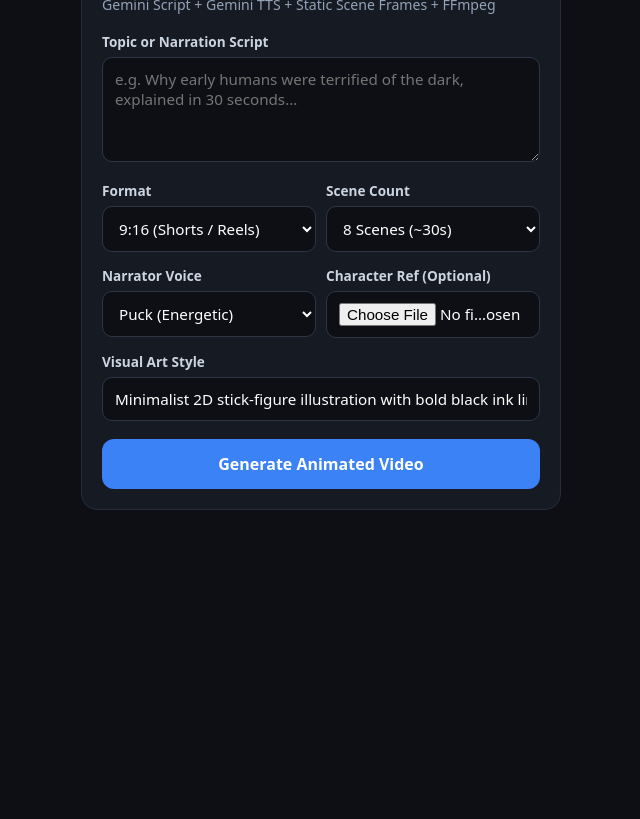
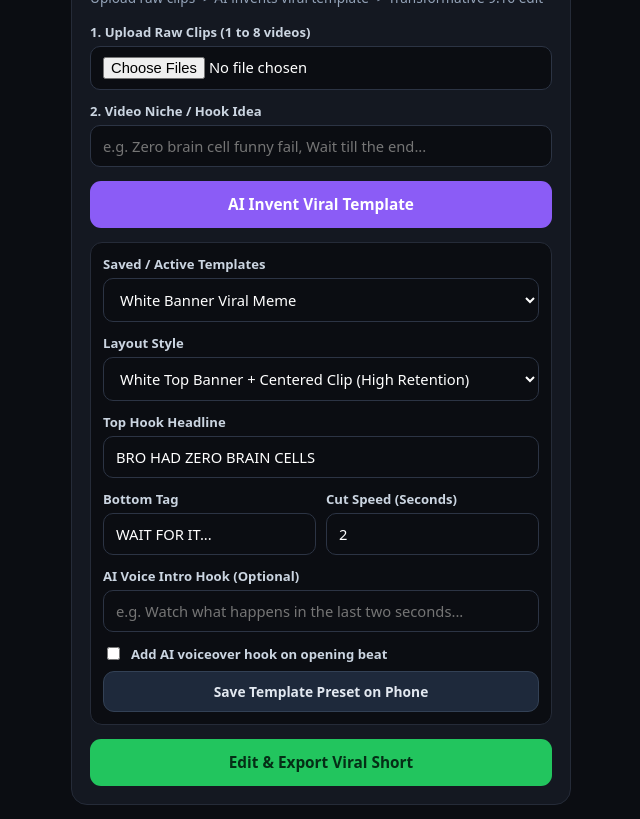
Before and after one commit to jaatgodara239-cpu/AiSceneEditor, a website: page public/index.html in a window 1280 px wide. Shown: the part 77-896 px from the top of the page, without its empty margins (319-959 px from the left). Before the commit the page ends 800 px from the top, so only its background shows below. Drawn offline with Linux system fonts and the light colour scheme.

Commit message:
Update index.html

```diff
--- a/public/index.html
+++ b/public/index.html
@@ -3,112 +3,206 @@
 <head>
   <meta charset="UTF-8" />
   <meta name="viewport" content="width=device-width, initial-scale=1.0" />
-  <title>AI Animation Studio</title>
+  <title>Viral Shorts Template Studio</title>
   <style>
     * { box-sizing: border-box; font-family: system-ui, -apple-system, sans-serif; }
-    body {
-      margin: 0; padding: 16px;
-      background: #0d0f14; color: #f1f5f9;
-      display: flex; justify-content: center;
+    body { margin: 0; padding: 14px; background: #0b0d12; color: #f8fafc; display: flex; justify-content: center; }
+    .card { width: 100%; max-width: 500px; background: #141821; border: 1px solid #252b38; border-radius: 16px; padding: 18px; }
+    h1 { font-size: 1.3rem; margin: 0 0 4px; }
+    p.sub { color: #94a3b8; font-size: 0.85rem; margin: 0 0 16px; }
+    label { display: block; font-size: 0.82rem; font-weight: 600; margin: 12px 0 5px; color: #cbd5e1; }
+    input, select, textarea {
+      width: 100%; padding: 10px 12px; border-radius: 10px;
+      border: 1px solid #2c3444; background: #0b0d12; color: #fff; font-size: 0.92rem;
     }
-    .card {
-      width: 100%; max-width: 480px;
-      background: #161a23; border: 1px solid #262c3a;
-      border-radius: 16px; padding: 20px;
+    .row { display: grid; grid-template-columns: 1fr 1fr; gap: 10px; }
+    .btn {
+      width: 100%; margin-top: 14px; padding: 13px; border: none; border-radius: 11px;
+      font-size: 0.96rem; font-weight: 700; cursor: pointer;
     }
-    h1 { font-size: 1.35rem; margin: 0 0 6px; }
-    p.sub { color: #94a3b8; font-size: 0.88rem; margin: 0 0 18px; }
-    label { display: block; font-size: 0.85rem; font-weight: 600; margin: 14px 0 6px; color: #cbd5e1; }
-    textarea, input, select {
-      width: 100%; padding: 11px 12px; border-radius: 10px;
-      border: 1px solid #2e3646; background: #0d0f14; color: #fff;
-      font-size: 0.95rem;
-    }
-    textarea { min-height: 105px; resize: vertical; }
-    .row { display: grid; grid-template-columns: 1fr 1fr; gap: 10px; }
-    button {
-      width: 100%; margin-top: 18px; padding: 14px;
-      border: none; border-radius: 12px;
-      background: #3b82f6; color: #fff;
-      font-size: 1rem; font-weight: 700; cursor: pointer;
-    }
-    button:disabled { opacity: 0.55; cursor: not-allowed; }
-    .status-box {
-      margin-top: 18px; padding: 14px; border-radius: 12px;
-      background: #0d0f14; border: 1px solid #262c3a; display: none;
-    }
-    .bar-bg { height: 8px; background: #262c3a; border-radius: 99px; overflow: hidden; margin: 10px 0; }
-    .bar-fill { height: 100%; width: 0%; background: #22c55e; transition: width 0.4s; }
-    video { width: 100%; border-radius: 10px; margin-top: 12px; background: #000; }
-    a.dl-btn {
-      display: block; text-align: center; margin-top: 10px; padding: 12px;
-      background: #22c55e; color: #052e16; font-weight: 700;
-      border-radius: 10px; text-decoration: none;
-    }
+    .btn-ai { background: #8b5cf6; color: #fff; }
+    .btn-save { background: #1e293b; color: #e2e8f0; border: 1px solid #334155; margin-top: 8px; padding: 10px; font-size: 0.86rem; }
+    .btn-render { background: #22c55e; color: #052e16; }
+    .btn:disabled { opacity: 0.5; cursor: not-allowed; }
+    .box { margin-top: 14px; padding: 12px; border-radius: 12px; background: #0b0d12; border: 1px solid #252b38; }
+    .bar-bg { height: 8px; background: #252b38; border-radius: 99px; overflow: hidden; margin: 8px 0; }
+    .bar-fill { height: 100%; width: 0%; background: #22c55e; transition: width 0.3s; }
+    video { width: 100%; border-radius: 10px; margin-top: 10px; background: #000; }
+    a.dl { display: block; text-align: center; margin-top: 10px; padding: 12px; background: #3b82f6; color: #fff; font-weight: 700; border-radius: 10px; text-decoration: none; }
+    .check-row { display: flex; align-items: center; gap: 8px; margin-top: 12px; font-size: 0.88rem; }
+    .check-row input { width: auto; }
   </style>
 </head>
 <body>
   <div class="card">
-    <h1>AI Scene Animator</h1>
-    <p class="sub">Gemini Script + Gemini TTS + Static Scene Frames + FFmpeg</p>
+    <h1>Viral Shorts Template Studio</h1>
+    <p class="sub">Upload raw clips -> AI invents viral template -> Transformative 9:16 edit</p>
 
-    <label>Topic or Narration Script</label>
-    <textarea id="topic" placeholder="e.g. Why early humans were terrified of the dark, explained in 30 seconds..."></textarea>
+    <label>1. Upload Raw Clips (1 to 8 videos)</label>
+    <input type="file" id="clips" accept="video/*" multiple />
+
+    <label>2. Video Niche / Hook Idea</label>
+    <input id="niche" placeholder="e.g. Zero brain cell funny fail, Wait till the end..." />
+
+    <button class="btn btn-ai" id="inventBtn" onclick="inventTemplate()">AI Invent Viral Template</button>
+
+    <div class="box">
+      <label style="margin-top:0;">Saved / Active Templates</label>
+      <select id="savedSelect" onchange="loadSavedTemplate()"></select>
+
+      <label>Layout Style</label>
+      <select id="layout">
+        <option value="banner_top_white">White Top Banner + Centered Clip (High Retention)</option>
+        <option value="banner_dark_cinema">Dark Cinema Top/Bottom Banner</option>
+        <option value="split_zoom_focus">Split Screen (Full Clip + Zoomed Action)</option>
+        <option value="full_punch_cuts">Full Screen 9:16 + Dynamic Zoom Cuts</option>
+      </select>
+
+      <label>Top Hook Headline</label>
+      <input id="topHookText" value="BRO HAD ZERO BRAIN CELLS" />
 
       <div class="row">
         <div>
-        <label>Format</label>
-        <select id="aspectRatio">
-          <option value="9:16" selected>9:16 (Shorts / Reels)</option>
-          <option value="16:9">16:9 (YouTube Video)</option>
-        </select>
+          <label>Bottom Tag</label>
+          <input id="bottomTagText" value="WAIT FOR IT..." />
         </div>
         <div>
-        <label>Scene Count</label>
-        <select id="sceneCount">
-          <option value="5">5 Scenes (~20s)</option>
-          <option value="8" selected>8 Scenes (~30s)</option>
-          <option value="12">12 Scenes (~45s)</option>
-          <option value="16">16 Scenes (~60s)</option>
-        </select>
+          <label>Cut Speed (Seconds)</label>
+          <input id="cutDurationSec" type="number" step="0.2" min="1.2" max="5" value="2.0" />
         </div>
       </div>
 
-    <div class="row">
-      <div>
-        <label>Narrator Voice</label>
-        <select id="voice">
-          <option value="Puck" selected>Puck (Energetic)</option>
-          <option value="Charon">Charon (Deep / Dramatic)</option>
-          <option value="Fenrir">Fenrir (Bold / Intense)</option>
-          <option value="Kore">Kore (Clear / Calm)</option>
-          <option value="Aoede">Aoede (Warm)</option>
-        </select>
-      </div>
-      <div>
-        <label>Character Ref (Optional)</label>
-        <input type="file" id="characterRef" accept="image/*" />
-      </div>
+      <label>AI Voice Intro Hook (Optional)</label>
+      <input id="voiceHookLine" placeholder="e.g. Watch what happens in the last two seconds..." />
+
+      <div class="check-row">
+        <input type="checkbox" id="useVoiceHook" />
+        <label for="useVoiceHook" style="margin:0;">Add AI voiceover hook on opening beat</label>
       </div>
 
-    <label>Visual Art Style</label>
-    <input id="visualStyle" value="Minimalist 2D stick-figure illustration with bold black ink lines, clean off-white background, dramatic lighting" />
+      <button class="btn btn-save" onclick="saveCurrentTemplate()">Save Template Preset on Phone</button>
+    </div>
 
-    <button id="genBtn" onclick="startGeneration()">Generate Animated Video</button>
+    <button class="btn btn-render" id="renderBtn" onclick="renderShort()">Edit & Export Viral Short</button>
 
-    <div class="status-box" id="statusBox">
-      <div id="statusText" style="font-size:0.9rem; font-weight:600;">Initializing...</div>
+    <div class="box" id="statusBox" style="display:none;">
+      <div id="statusText" style="font-size:0.88rem; font-weight:600;">Starting...</div>
       <div class="bar-bg"><div class="bar-fill" id="barFill"></div></div>
       <div id="resultArea"></div>
     </div>
   </div>
 
   <script>
-    async function startGeneration() {
-      const topic = document.getElementById("topic").value.trim();
-      if (!topic) return alert("Enter a topic or script first.");
+    const DEFAULT_TEMPLATES = [
+      {
+        templateName: "White Banner Viral Meme",
+        layout: "banner_top_white",
+        topHookText: "BRO HAD ZERO BRAIN CELLS",
+        bottomTagText: "WAIT FOR IT...",
+        cutDurationSec: 2.0,
+        zoomSpeed: 0.08,
+        contrastBoost: 1.06,
+        saturationBoost: 1.14,
+        voiceHookLine: "",
+        beatSfx: ["whoosh", "impact", "none", "riser"]
+      },
+      {
+        templateName: "Dark Twist Split-Focus",
+        layout: "split_zoom_focus",
+        topHookText: "99% MISS WHAT HAPPENS HERE",
+        bottomTagText: "LOOK AT THE BOTTOM",
+        cutDurationSec: 2.4,
+        zoomSpeed: 0.08,
+        contrastBoost: 1.08,
+        saturationBoost: 1.1,
+        voiceHookLine: "Look closely at the bottom screen before it happens.",
+        beatSfx: ["riser", "impact", "whoosh"]
+      }
+    ];
 
-      const btn = document.getElementById("genBtn");
+    function getTemplates() {
+      const saved = JSON.parse(localStorage.getItem("viral_shorts_templates") || "null");
+      return Array.isArray(saved) && saved.length ? saved : DEFAULT_TEMPLATES;
+    }
+
+    function refreshTemplateDropdown(selectIndex = 0) {
+      const list = getTemplates();
+      const sel = document.getElementById("savedSelect");
+      sel.innerHTML = list.map((t, idx) => `<option value="${idx}">${t.templateName}</option>`).join("");
+      sel.value = String(selectIndex);
+      applyTemplateToForm(list[selectIndex]);
+    }
+
+    function applyTemplateToForm(t) {
+      if (!t) return;
+      document.getElementById("layout").value = t.layout || "banner_top_white";
+      document.getElementById("topHookText").value = t.topHookText || "";
+      document.getElementById("bottomTagText").value = t.bottomTagText || "";
+      document.getElementById("cutDurationSec").value = t.cutDurationSec || 2.0;
+      document.getElementById("voiceHookLine").value = t.voiceHookLine || "";
+    }
+
+    function loadSavedTemplate() {
+      const idx = parseInt(document.getElementById("savedSelect").value, 10) || 0;
+      applyTemplateToForm(getTemplates()[idx]);
+    }
+
+    function readFormTemplate(nameOverride) {
+      return {
+        templateName: nameOverride || document.getElementById("topHookText").value.slice(0, 26) || "Custom Template",
+        layout: document.getElementById("layout").value,
+        topHookText: document.getElementById("topHookText").value,
+        bottomTagText: document.getElementById("bottomTagText").value,
+        cutDurationSec: parseFloat(document.getElementById("cutDurationSec").value) || 2.0,
+        contrastBoost: 1.06,
+        saturationBoost: 1.12,
+        voiceHookLine: document.getElementById("voiceHookLine").value,
+        beatSfx: ["whoosh", "impact", "none", "riser"]
+      };
+    }
+
+    function saveCurrentTemplate() {
+      const name = prompt("Name this template preset:", document.getElementById("topHookText").value.slice(0, 24));
+      if (!name) return;
+      const list = getTemplates();
+      list.unshift(readFormTemplate(name));
+      localStorage.setItem("viral_shorts_templates", JSON.stringify(list));
+      refreshTemplateDropdown(0);
+    }
+
+    async function inventTemplate() {
+      const btn = document.getElementById("inventBtn");
+      btn.disabled = true;
+      btn.textContent = "AI Designing Viral Template...";
+      try {
+        const res = await fetch("/api/invent-template", {
+          method: "POST",
+          headers: { "Content-Type": "application/json" },
+          body: JSON.stringify({
+            niche: document.getElementById("niche").value,
+            clipCount: document.getElementById("clips").files.length || 2
+          })
+        });
+        const data = await res.json();
+        if (!res.ok) throw new Error(data.error || "Failed to invent template");
+
+        const list = getTemplates();
+        list.unshift(data.template);
+        localStorage.setItem("viral_shorts_templates", JSON.stringify(list));
+        refreshTemplateDropdown(0);
+      } catch (e) {
+        alert("Template AI error: " + e.message);
+      } finally {
+        btn.disabled = false;
+        btn.textContent = "AI Invent Viral Template";
+      }
+    }
+
+    async function renderShort() {
+      const files = document.getElementById("clips").files;
+      if (!files.length) return alert("Select at least 1 raw video clip first.");
+
+      const btn = document.getElementById("renderBtn");
       const statusBox = document.getElementById("statusBox");
       const statusText = document.getElementById("statusText");
       const barFill = document.getElementById("barFill");
@@ -117,28 +211,22 @@
       btn.disabled = true;
       statusBox.style.display = "block";
       resultArea.innerHTML = "";
-      barFill.style.width = "3%";
-      statusText.textContent = "Uploading & starting pipeline...";
+      barFill.style.width = "4%";
+      statusText.textContent = "Uploading raw clips...";
 
       const form = new FormData();
-      form.append("topic", topic);
-      form.append("aspectRatio", document.getElementById("aspectRatio").value);
-      form.append("sceneCount", document.getElementById("sceneCount").value);
-      form.append("voice", document.getElementById("voice").value);
-      form.append("visualStyle", document.getElementById("visualStyle").value);
-
-      const refFile = document.getElementById("characterRef").files[0];
-      if (refFile) form.append("characterRef", refFile);
+      for (const f of files) form.append("clips", f);
+      form.append("templateJson", JSON.stringify(readFormTemplate()));
+      form.append("useVoiceHook", String(document.getElementById("useVoiceHook").checked));
 
       try {
-        const res = await fetch("/api/generate", { method: "POST", body: form });
+        const res = await fetch("/api/render-short", { method: "POST", body: form });
         const data = await res.json();
-        if (!res.ok) throw new Error(data.error || "Failed to start");
+        if (!res.ok) throw new Error(data.error || "Upload failed");
 
         const poll = setInterval(async () => {
           const sRes = await fetch(`/api/status/${data.jobId}`);
           const job = await sRes.json();
-
           statusText.textContent = job.status;
           barFill.style.width = `${job.progress}%`;
 
@@ -147,18 +235,20 @@
             btn.disabled = false;
             resultArea.innerHTML = `
               <video controls playsinline src="${job.downloadUrl}"></video>
-              <a class="dl-btn" href="${job.downloadUrl}" download="ai_animation.mp4">Download MP4</a>
+              <a class="dl" href="${job.downloadUrl}" download="viral_short.mp4">Download Edited Short</a>
             `;
           } else if (job.error) {
             clearInterval(poll);
             btn.disabled = false;
           }
-        }, 2500);
+        }, 2000);
       } catch (err) {
         statusText.textContent = "Error: " + err.message;
         btn.disabled = false;
       }
     }
+
+    refreshTemplateDropdown(0);
   </script>
 </body>
 </html>
```
Lines whose indentation alone changed are shown as unchanged.
